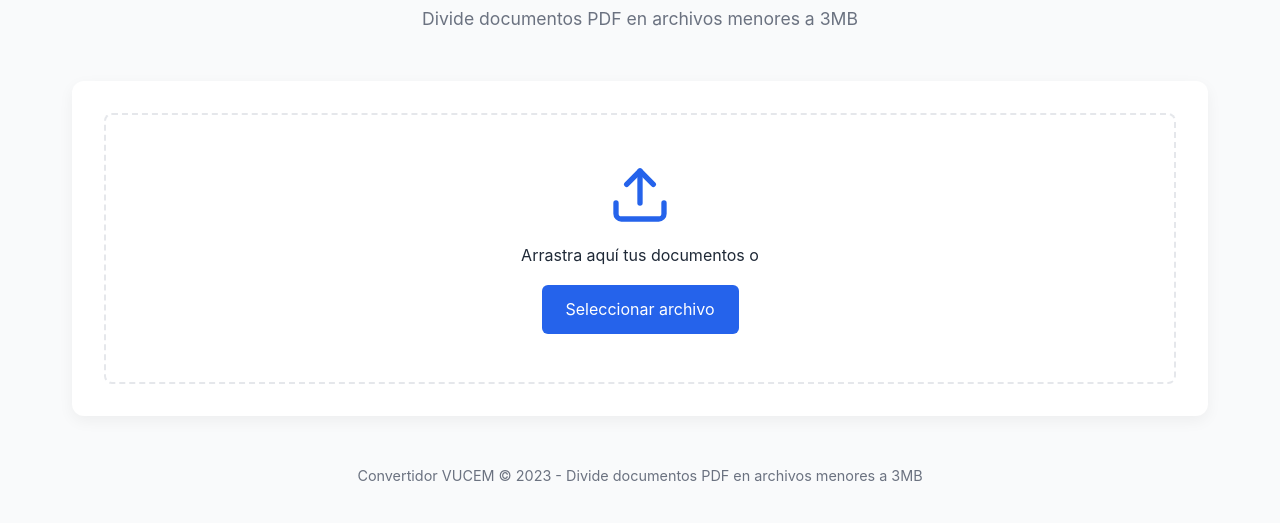
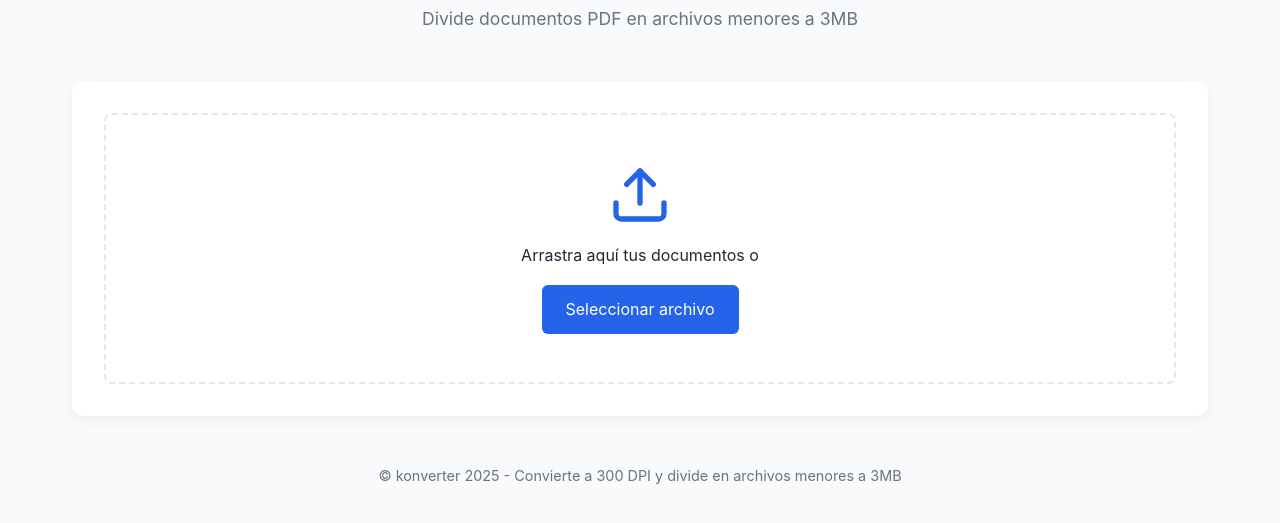
Before and after one commit to Carlosgrcia/konverter, a website: page public/index.html in a window 1280 px wide. Shown: the part 99-622 px from the top of the page. Drawn offline with Linux system fonts and the light colour scheme.

Commit message:
Actualiza el pie de página en index.html para reflejar el nuevo nombre "konverter" y el año 2025, además de modificar la descripción del servicio ofrecido.

```diff
--- a/public/index.html
+++ b/public/index.html
@@ -52,7 +52,7 @@
     </main>
 
     <footer>
-      <p>Convertidor VUCEM &copy; 2023 - Divide documentos PDF en archivos menores a 3MB</p>
+      <p>&copy; konverter 2025 - Convierte a 300 DPI y divide en archivos menores a 3MB</p>
     </footer>
   </div>
 
```
